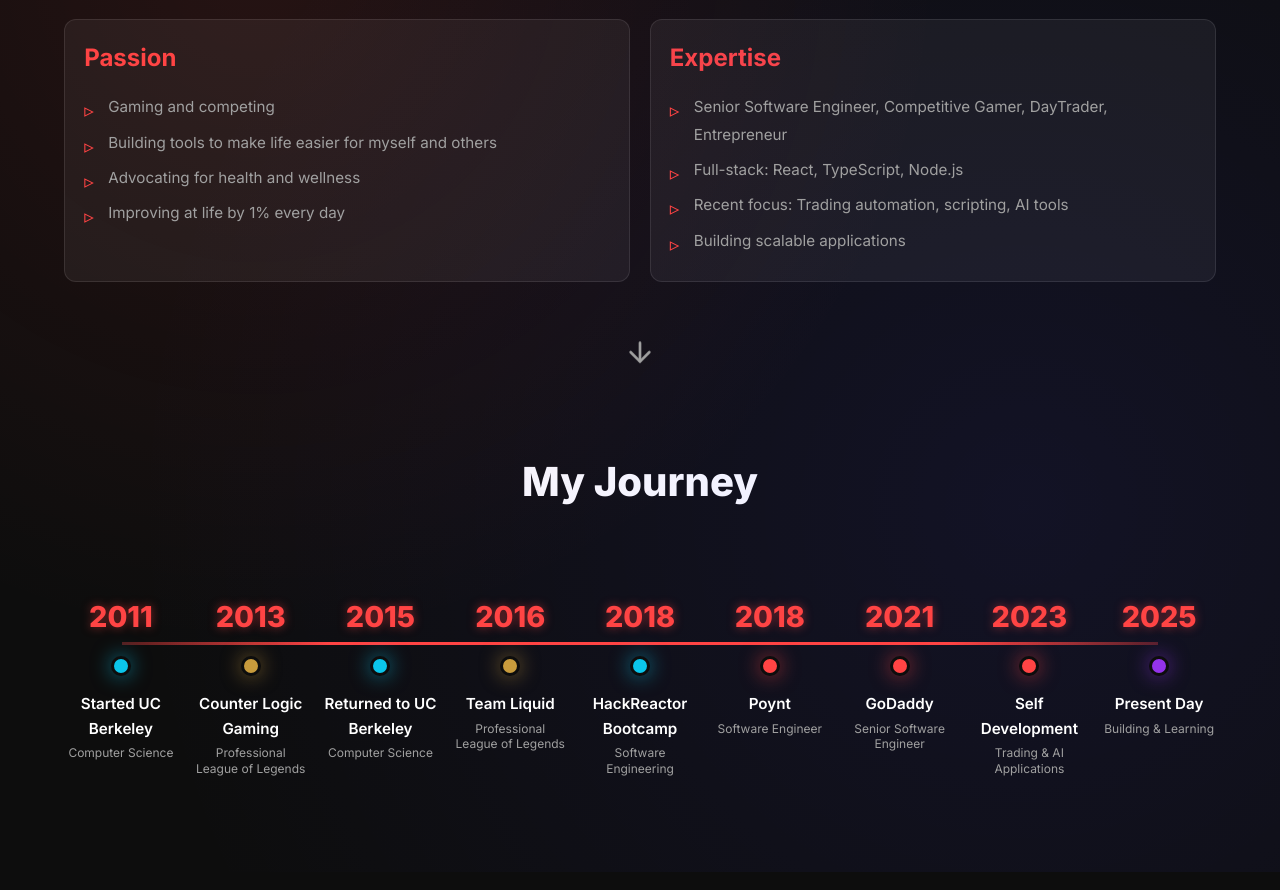
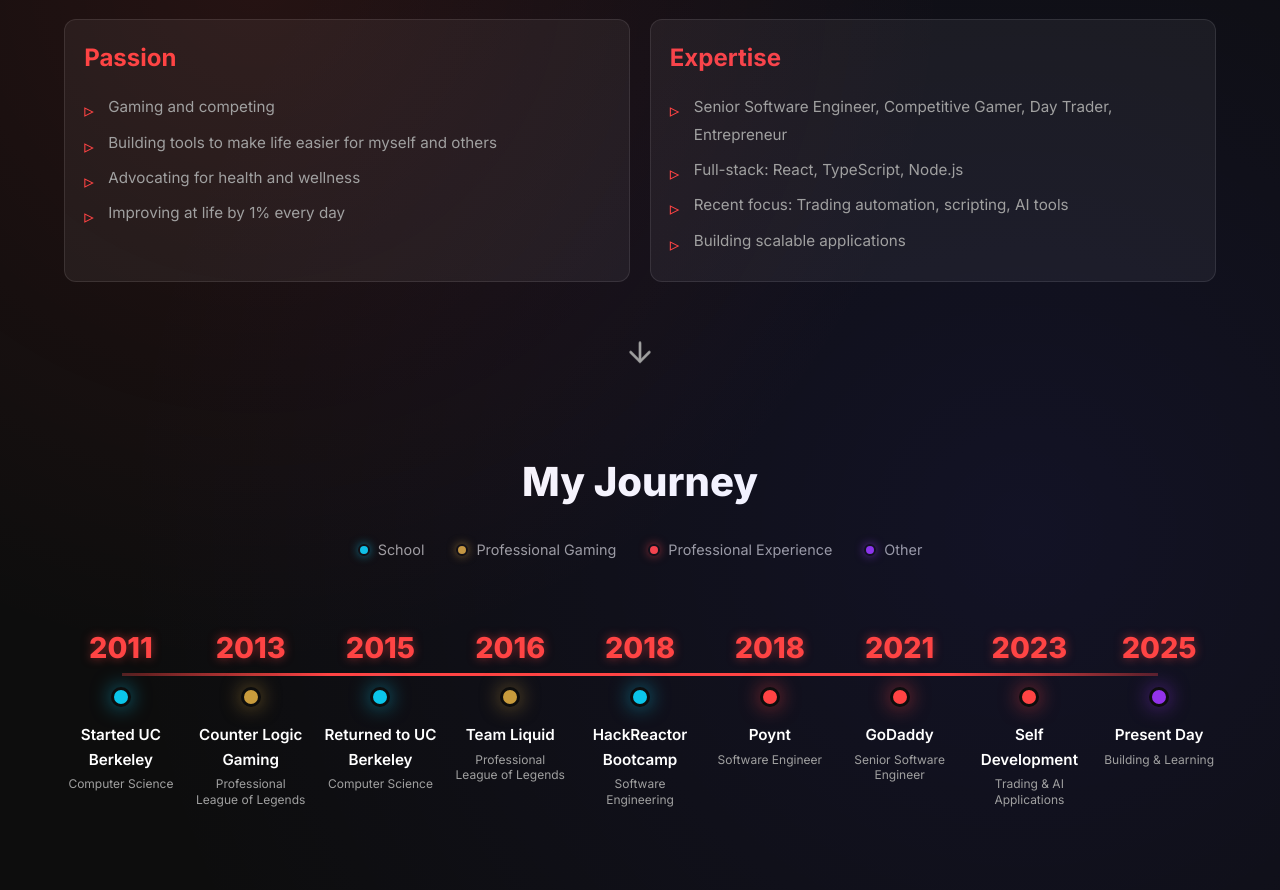
Before and after one commit to austinshin/portfolio, a React (Vite) app: page / in a window 1280 px wide. Shown: the part 954-1844 px from the top of the page. Built offline with nearby package versions, Linux system fonts and the light colour scheme.

Commit message:
Add legend to timeline showing School, Professional Gaming, Professional Experience, and Other

```diff
--- a/src/components/Hero.css
+++ b/src/components/Hero.css
@@ -303,6 +303,52 @@
   padding: 0 2rem;
 }
 
+.timeline-legend {
+  display: flex;
+  justify-content: center;
+  gap: 2rem;
+  margin-bottom: 2rem;
+  flex-wrap: wrap;
+}
+
+.legend-item {
+  display: flex;
+  align-items: center;
+  gap: 0.5rem;
+}
+
+.legend-dot {
+  width: 12px;
+  height: 12px;
+  border-radius: 50%;
+  border: 2px solid var(--bg-primary);
+}
+
+.legend-dot.education {
+  background: #0BC5EA;
+  box-shadow: 0 0 10px rgba(11, 197, 234, 0.6);
+}
+
+.legend-dot.esports {
+  background: #C89B3C;
+  box-shadow: 0 0 10px rgba(200, 155, 60, 0.6);
+}
+
+.legend-dot.work {
+  background: var(--accent);
+  box-shadow: 0 0 10px rgba(255, 68, 68, 0.6);
+}
+
+.legend-dot.future {
+  background: #9333EA;
+  box-shadow: 0 0 10px rgba(147, 51, 234, 0.6);
+}
+
+.legend-item span {
+  font-size: 0.9rem;
+  color: var(--text-secondary);
+}
+
 .visual-timeline {
   display: flex;
   justify-content: space-between;
--- a/src/components/Hero.tsx
+++ b/src/components/Hero.tsx
@@ -174,7 +174,7 @@ const Hero = () => {
           >
             <h3>Expertise</h3>
             <ul>
-              <li>Senior Software Engineer, Competitive Gamer, DayTrader, Entrepreneur</li>
+              <li>Senior Software Engineer, Competitive Gamer, Day Trader, Entrepreneur</li>
               <li>Full-stack: React, TypeScript, Node.js</li>
               <li>Recent focus: Trading automation, scripting, AI tools</li>
               <li>Building scalable applications</li>
@@ -207,7 +207,28 @@ const Hero = () => {
         animate={{ opacity: 1, y: 0 }}
         transition={{ duration: 0.8, delay: 2.0 }}
       >
-        <h2 style={{ textAlign: 'center', marginBottom: '3rem', fontSize: '2.5rem', fontWeight: '800' }}>My Journey</h2>
+        <h2 style={{ textAlign: 'center', marginBottom: '1.5rem', fontSize: '2.5rem', fontWeight: '800' }}>My Journey</h2>
+
+        {/* Timeline Legend */}
+        <div className="timeline-legend">
+          <div className="legend-item">
+            <div className="legend-dot education"></div>
+            <span>School</span>
+          </div>
+          <div className="legend-item">
+            <div className="legend-dot esports"></div>
+            <span>Professional Gaming</span>
+          </div>
+          <div className="legend-item">
+            <div className="legend-dot work"></div>
+            <span>Professional Experience</span>
+          </div>
+          <div className="legend-item">
+            <div className="legend-dot future"></div>
+            <span>Other</span>
+          </div>
+        </div>
+
         <div className="visual-timeline">
           {timeline.map((item, i) => (
             <motion.div
```
